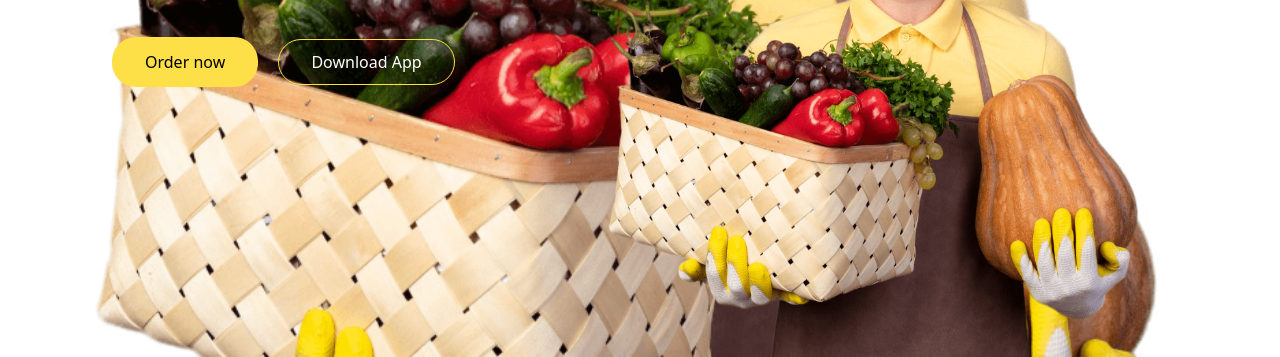
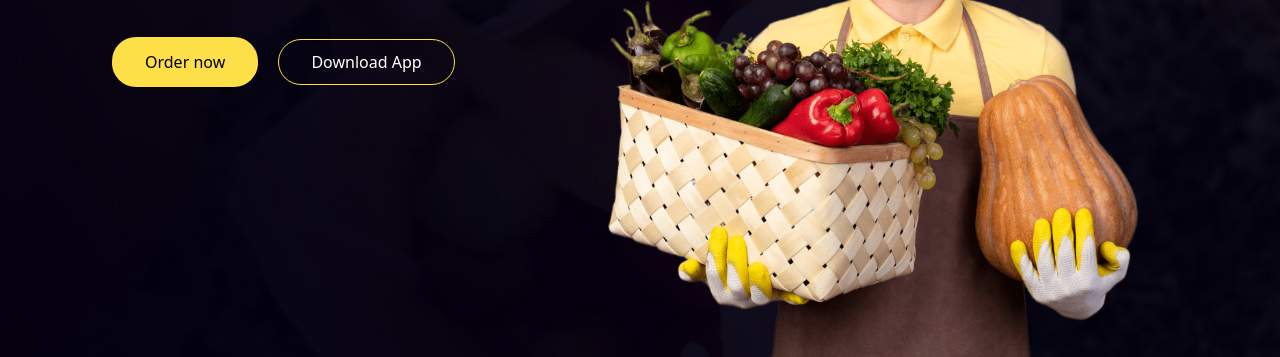
Before and after one commit to karim2251/shop, a plain HTML site: page index.html in a window 1280 px wide. Shown: the part 443-800 px from the top of the page. Drawn offline with nearby package versions, Linux system fonts and the light colour scheme.

Commit message:
Update index.html
edit in some style to display the background

```diff
--- a/index.html
+++ b/index.html
@@ -8,8 +8,13 @@
       <script src="https://cdn.tailwindcss.com"></script>
 </head>
 <body>
+    <style>
+      #all{
+        background-image: url(/images/bac.jpg);
 
-<div class=" min-h-screen bg-[url('/images/grocery-image.png')] bg-center bg-cover px-28 py-5 relative">
+      }
+    </style>
+<div class=" min-h-screen bg-center bg-cover px-28 py-5 relative" id="all">
 
 <nav class=" bg-transparent fixed w-full z-20 top-0 left-0">
   <div class="max-w-screen-xl flex flex-wrap items-center justify-between mx-auto p-4">
```
